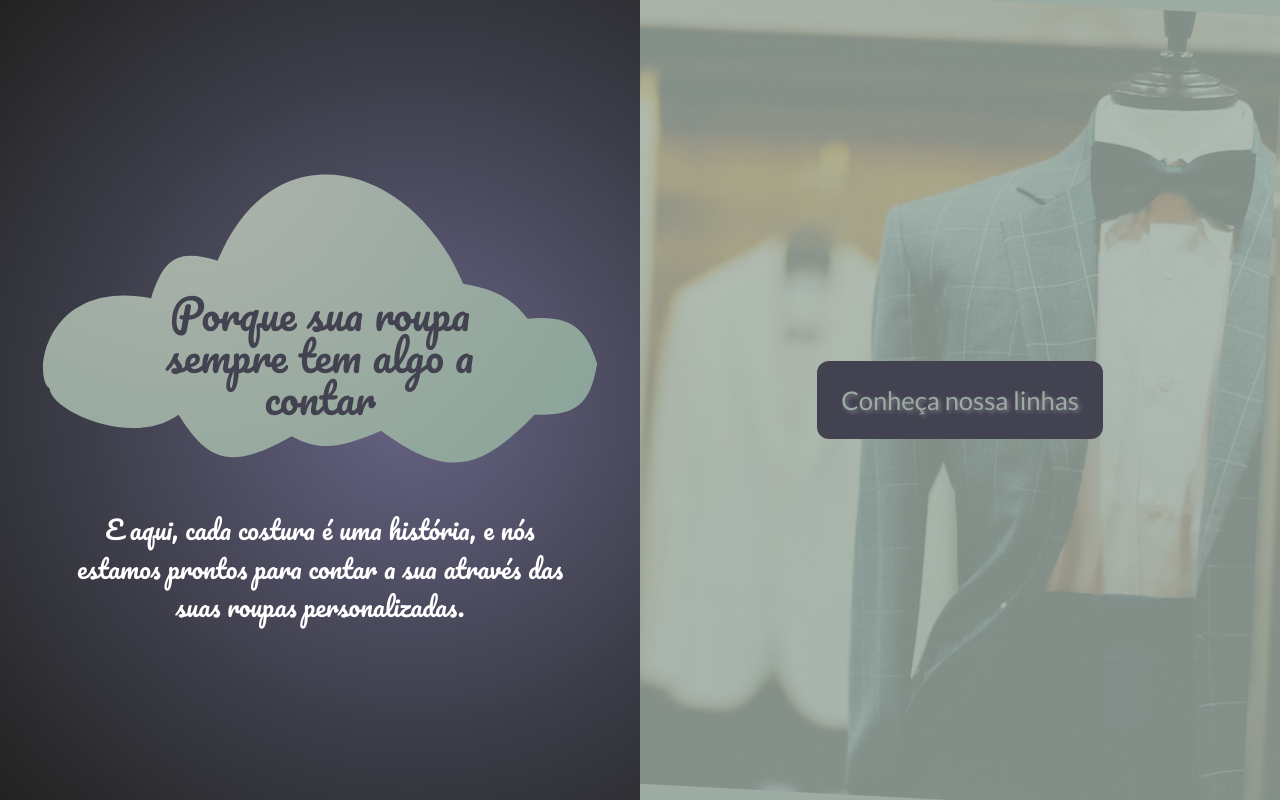
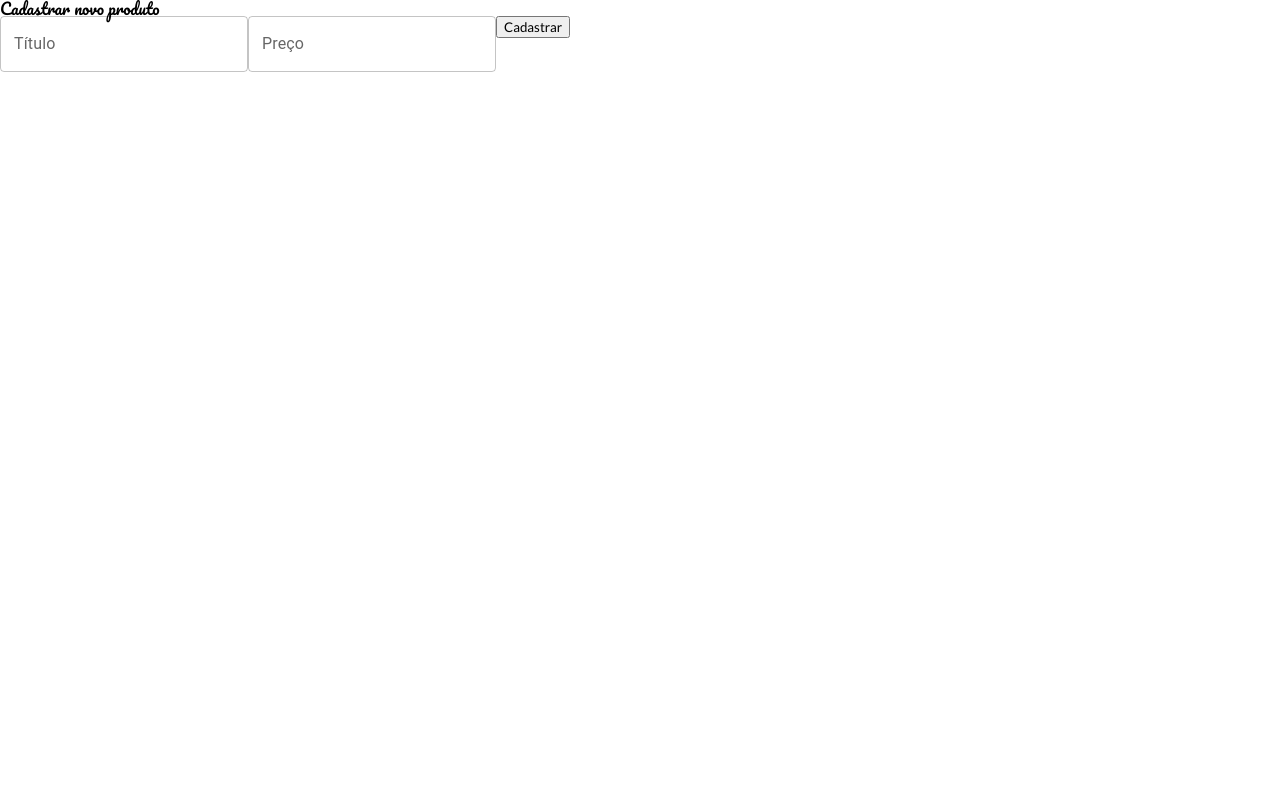
Before and after one commit to JCDMeira/clothing-store, a React (Vite) app: page /admin/create in a window 1280 px wide. Built offline with nearby package versions, Linux system fonts and the light colour scheme.

Commit message:
feat: add page to create a product

```diff
--- a/src/Pages/ProductAdmin/index.tsx
+++ b/src/Pages/ProductAdmin/index.tsx
@@ -7,11 +7,14 @@ import {
 } from "@mui/x-data-grid";
 import { useProductsStore } from "../../Stores";
 import { ProductModel } from "../../model";
+import { useNavigate } from "react-router-dom";
 
 export const ProductAdmin: React.FC = () => {
   const products = useProductsStore((state) => state.products);
   const getProducts = useProductsStore((state) => state.getProducts);
   const deletProduct = useProductsStore((state) => state.deletProduct);
+
+  const navigate = useNavigate();
 
   useEffect(() => {
     getProducts();
@@ -67,7 +70,7 @@ export const ProductAdmin: React.FC = () => {
 
       <br />
 
-      <button>Criar novo item</button>
+      <button onClick={() => navigate("create")}>Criar novo item</button>
       <br />
       <br />
       <br />
--- /dev/null
+++ b/src/Pages/ProductAdmin/pages/CreateProduct.tsx
@@ -0,0 +1,65 @@
+import { TextField } from "@mui/material";
+import React, { SyntheticEvent, useState } from "react";
+import { InputNumer } from "../../../Components";
+import { useProductsStore } from "../../../Stores";
+import { useNavigate } from "react-router-dom";
+
+export const CreateProduct: React.FC = () => {
+  const navigate = useNavigate();
+  const createProduct = useProductsStore((state) => state.createProduct);
+
+  const [productForm, setProductForm] = useState({ title: "", price: "" });
+
+  const onChange = ({
+    target: { name, value },
+  }: React.ChangeEvent<HTMLInputElement>) =>
+    setProductForm((current) => ({ ...current, [name]: value }));
+
+  const onSubmit = (e: SyntheticEvent) => {
+    e.preventDefault();
+
+    if (
+      productForm.title === "" ||
+      productForm.price === "" ||
+      productForm.price === "0.00"
+    )
+      return;
+
+    createProduct({
+      title: productForm.title,
+      price: Number(productForm.price),
+    });
+    navigate("/admin");
+  };
+
+  return (
+    <div>
+      <h1>Cadastrar novo produto</h1>
+
+      <form onSubmit={onSubmit}>
+        <TextField
+          label="Título"
+          name="title"
+          variant="outlined"
+          value={productForm.title}
+          onChange={onChange}
+        />
+
+        <TextField
+          name={"price"}
+          label={"Preço"}
+          value={productForm.price}
+          onChange={onChange}
+          id="formatted-numberformat-input"
+          InputProps={{
+            // eslint-disable-next-line @typescript-eslint/no-explicit-any
+            inputComponent: InputNumer as any,
+          }}
+          variant="outlined"
+        />
+
+        <button type="submit">Cadastrar</button>
+      </form>
+    </div>
+  );
+};
--- /dev/null
+++ b/src/Pages/ProductAdmin/pages/index.ts
@@ -0,0 +1 @@
+export * from "./CreateProduct";
--- a/src/Routes/index.tsx
+++ b/src/Routes/index.tsx
@@ -1,6 +1,7 @@
 import { Routes, Route, BrowserRouter } from "react-router-dom";
 import { Home, Product, ProductDetail } from "../Pages";
 import { ProductAdmin } from "../Pages/ProductAdmin";
+import { CreateProduct } from "../Pages/ProductAdmin/pages";
 
 export const RouteSelect = () => {
   return (
@@ -9,7 +10,11 @@ export const RouteSelect = () => {
         <Route path="/" element={<Home />} />
         <Route path="/products" element={<Product />} />
         <Route path="/products/:id" element={<ProductDetail />} />
-        <Route path="/admin" element={<ProductAdmin />}></Route>
+
+        <Route path="/admin">
+          <Route path="" element={<ProductAdmin />} />
+          <Route path="create" element={<CreateProduct />} />
+        </Route>
         <Route path="*" element={<Home />} />
       </Routes>
     </BrowserRouter>
```
